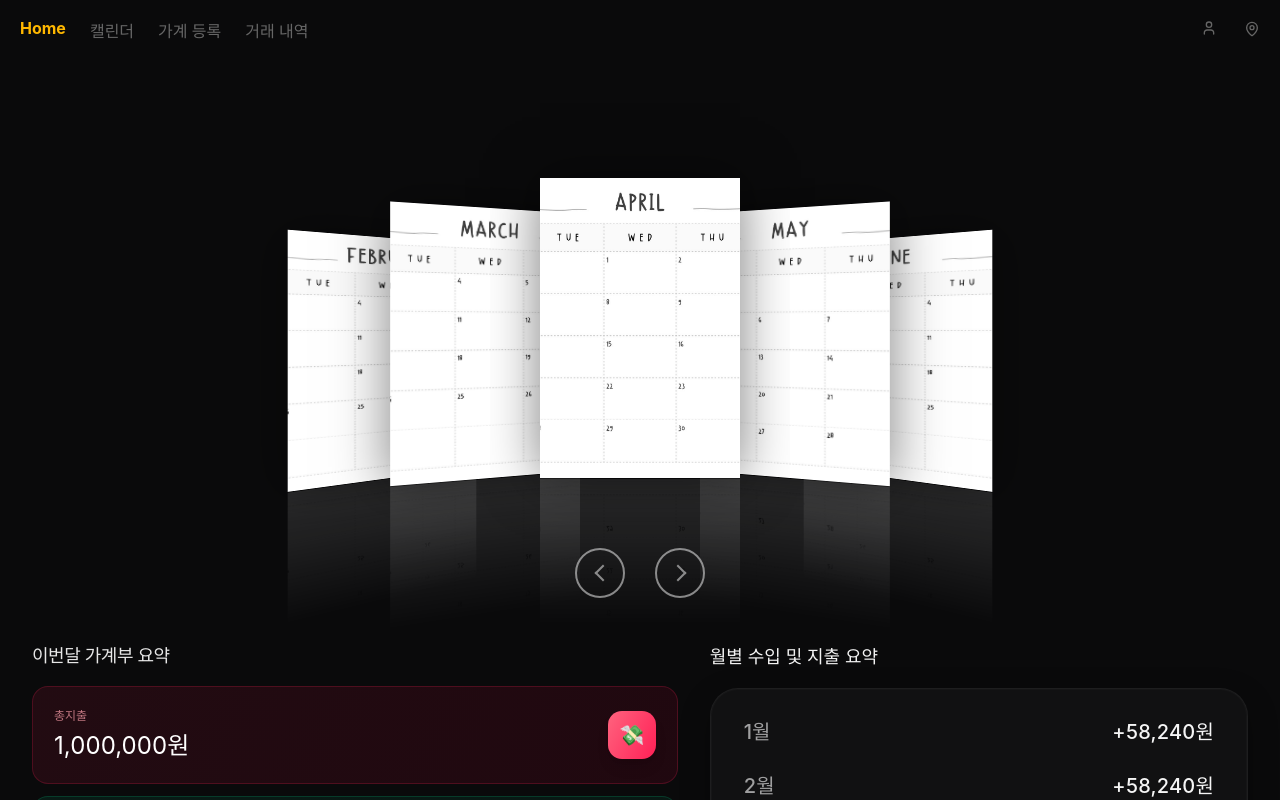
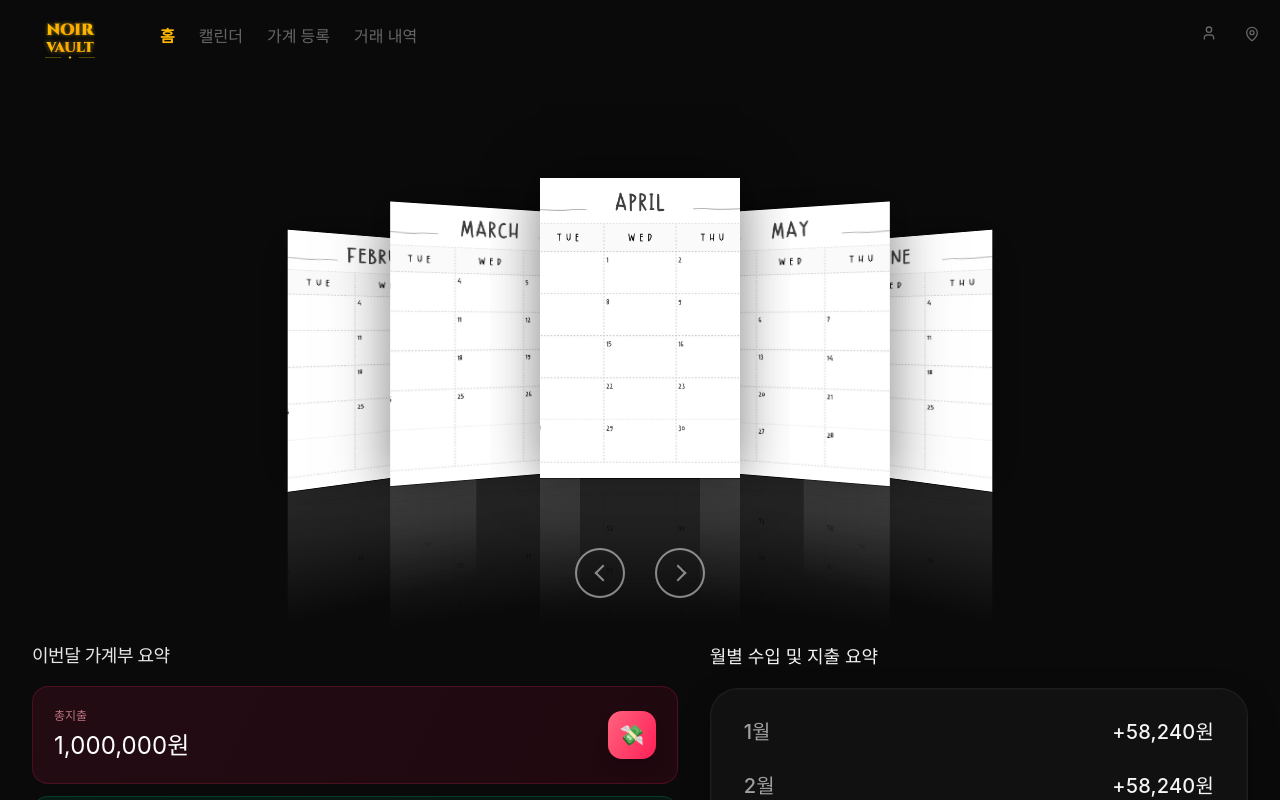
Before and after one commit to kb-7th-household-account-book/vue-account-book, a Vue app: page / in a window 1280 px wide. Shown: the top 800 px of the page. Built offline with nearby package versions, Linux system fonts and the light colour scheme; a web font is replaced by a local one.

Commit message:
style: 헤더바 팀 logo 추가

```diff
--- a/src/components/Header.vue
+++ b/src/components/Header.vue
@@ -1,11 +1,16 @@
 <template>
   <header class="app-header">
-    <nav class="nav-links">
-      <router-link to="/" class="nav-item">Home</router-link>
-      <router-link to="/calendar" class="nav-item">캘린더</router-link>
-      <router-link to="/register" class="nav-item">가계 등록</router-link>
-      <router-link to="/transactions" class="nav-item">거래 내역</router-link>
-    </nav>
+    <div class="header-left">
+      <router-link to="/" class="logo">
+        <img src="/images/logo-gold.png" alt="로고" />
+      </router-link>
+      <nav class="nav-links">
+        <router-link to="/" class="nav-item">홈</router-link>
+        <router-link to="/calendar" class="nav-item">캘린더</router-link>
+        <router-link to="/register" class="nav-item">가계 등록</router-link>
+        <router-link to="/transactions" class="nav-item">거래 내역</router-link>
+      </nav>
+    </div>
 
     <div class="header-icons">
       <router-link to="/settings" class="user-icon-btn">
@@ -81,6 +86,20 @@
   z-index: 1000;
 }
 
+.header-left {
+  display: flex;
+  align-items: center;
+  gap: 40px;
+}
+.logo {
+  display: flex;
+  align-items: center;
+}
+.logo img {
+  height: 50px;
+  width: auto;
+  object-fit: contain;
+}
 .nav-links {
   display: flex;
   gap: 24px;
--- a/src/components/Home3DImage.vue
+++ b/src/components/Home3DImage.vue
@@ -75,7 +75,8 @@ const goToCalendar = (month) => {
   transform-style: preserve-3d;
   transform-origin: bottom;
   user-select: none;
-  -webkit-box-reflect: below 1px linear-gradient(transparent, transparent, #0002)
+  -webkit-box-reflect: below 1px linear-gradient(transparent, transparent, #0002);
+  cursor: pointer;
 }
 
 .box .item:nth-child(1) {
```
Also changed, not shown: public/images/logo-gold.png (added), src/components/calendar/FullCalendar.vue (line endings or trailing spaces).
